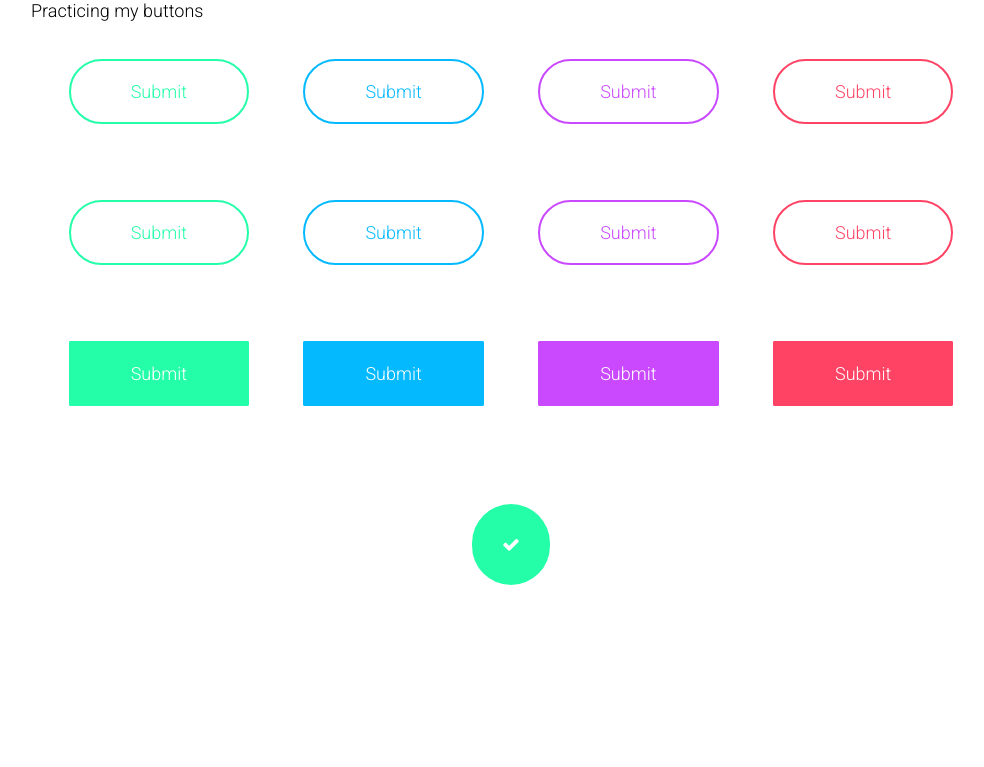
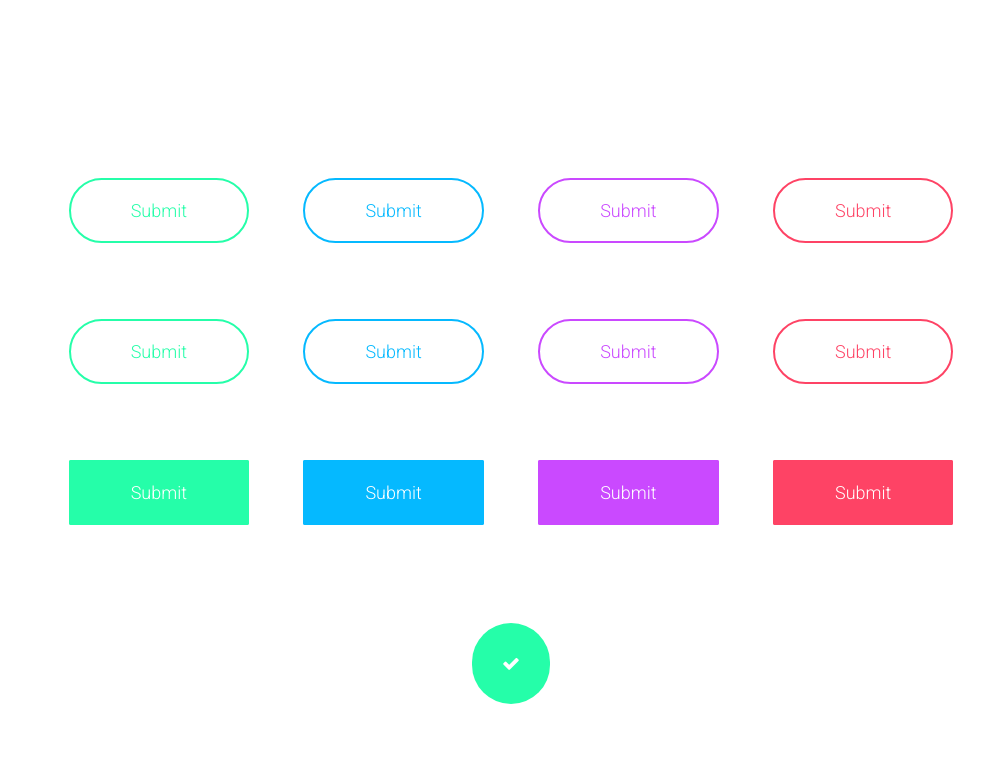
Before and after one commit to davidlower/practicing-with-buttons, a plain HTML site: page Index.html in a window 1280 px wide. Shown: the whole page, without its empty margins (129-1113 px from the left). Drawn offline with Linux system fonts and the light colour scheme.

```diff
--- a/Index.html
+++ b/Index.html
@@ -10,13 +10,10 @@
 
 
 <body>
-  <header>
-    <p>Practicing my buttons</p>
-  </header>
 
   <!-------------TRANSITION BUTTONS-------------->
 
-  <section>
+  <section class="top">
     <!---Button One--->
     <div class="button"><a href="https://www.google.co.uk" class="btn btn-tr btn-1">Submit</a></div>
     <!---Button Two--->
```
